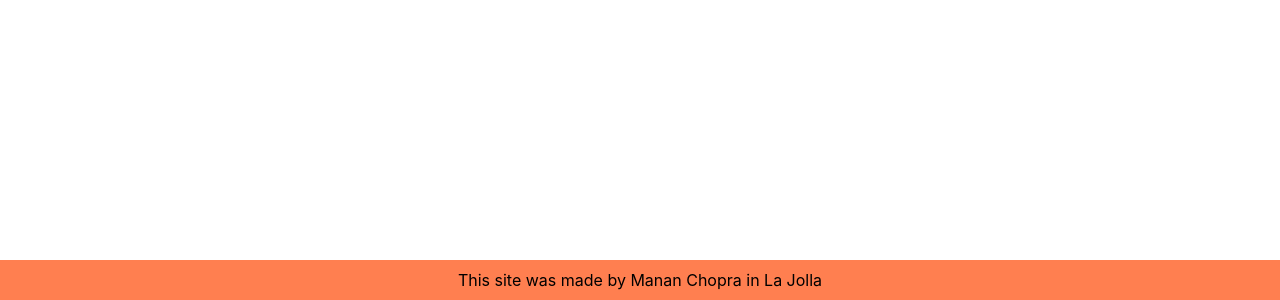
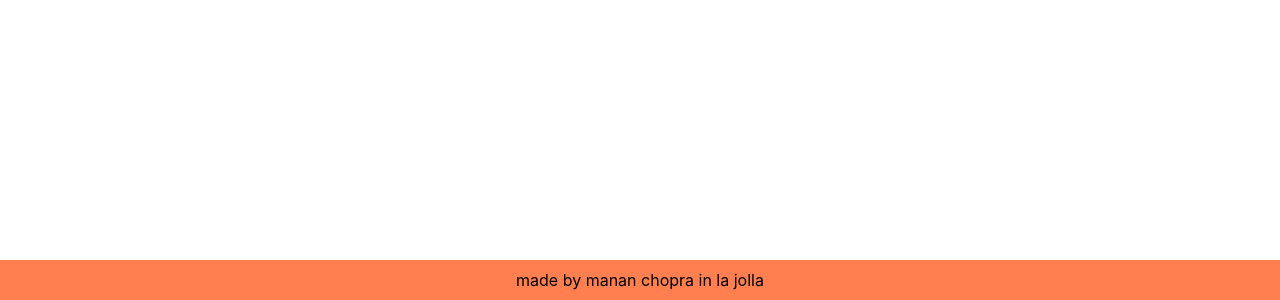
Before and after one commit to recursivelymanan/portfolio-web, a React (Create React App) app: page / in a window 1280 px wide. Shown: the part 4285-4585 px from the top of the page. Built offline with nearby package versions, Linux system fonts and the light colour scheme.

Commit message:
modified footer

```diff
--- a/src/App.js
+++ b/src/App.js
@@ -21,7 +21,7 @@ function App() {
       </section>
       <section id="contact"></section>
       <section id="footer">
-        <span id="footer-note"> This site was made by Manan Chopra in La Jolla </span>
+        <span id="footer-note"> made by manan chopra in la jolla </span>
       </section>
       <Socials />
     </>
```
